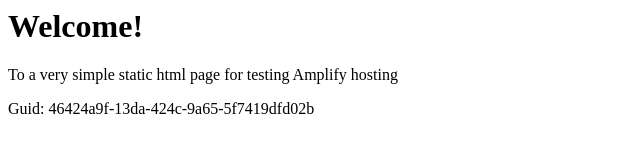
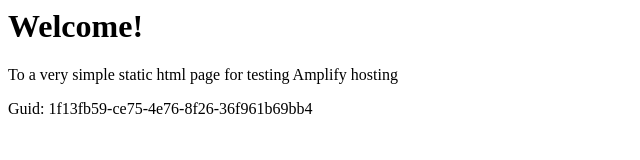
Before and after one commit to aws-aemilia-dub/Github-PR-Commit-Integration-Test-DoNotTouch-GithubWebhookPreviewCanaryTest-v1-preprod-eu-west-1, a website: page src/index.html in a window 1280 px wide. Shown: the full height of the page, 0-640 px from the left. Drawn offline with Linux system fonts and the light colour scheme.

Commit message:
commit from integ tests

```diff
--- a/src/index.html
+++ b/src/index.html
@@ -12,6 +12,6 @@
 <body>
     <h1>Welcome!</h1>
     <p>To a very simple static html page for testing Amplify hosting</p>
-    <p>Guid: 46424a9f-13da-424c-9a65-5f7419dfd02b</p></body>
+    <p>Guid: 1f13fb59-ce75-4e76-8f26-36f961b69bb4</p></body>
 
 </html>
```
